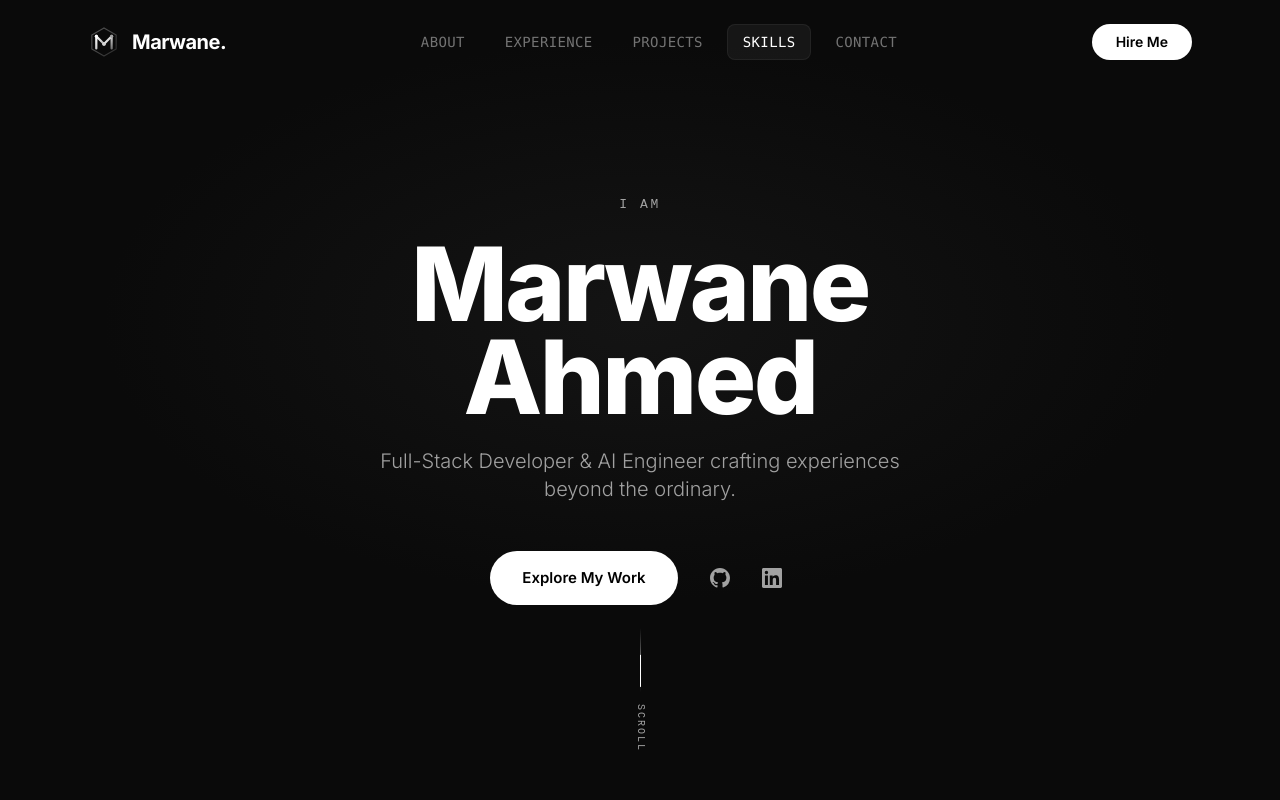
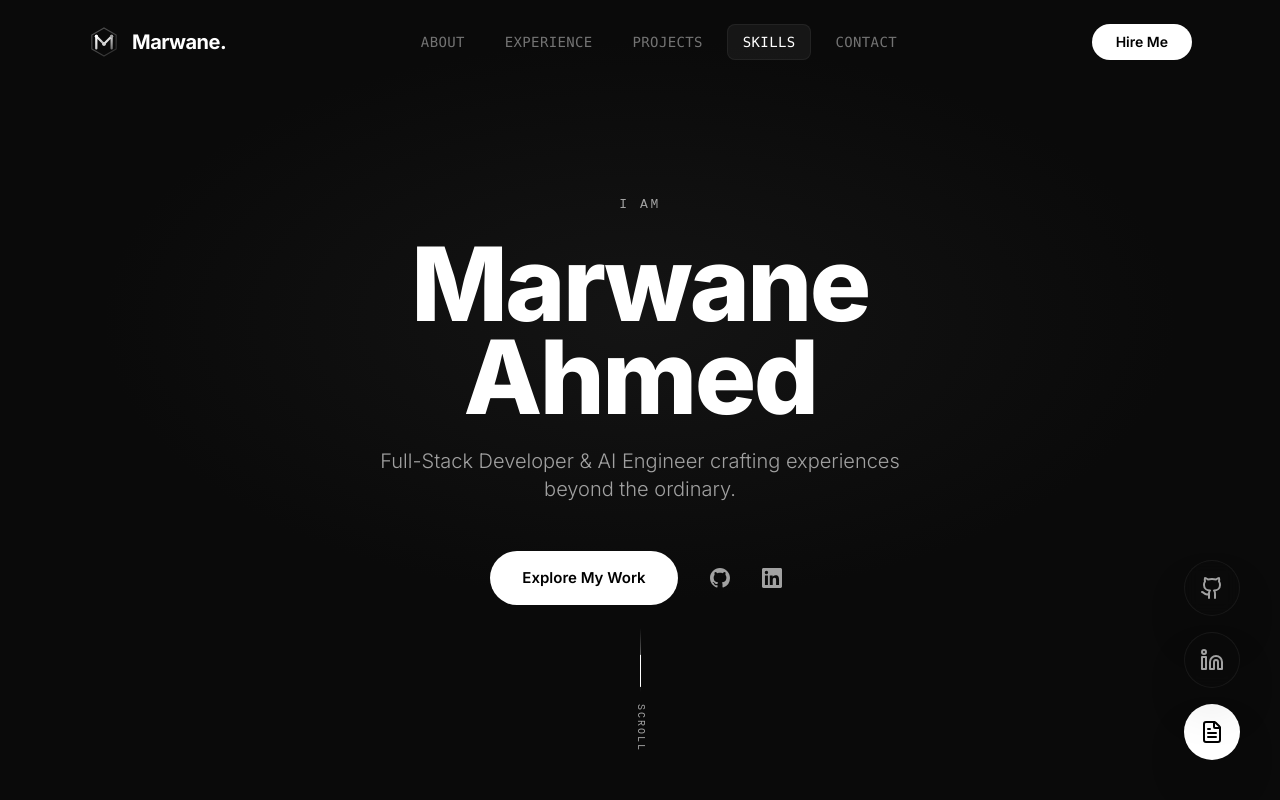
Before and after one commit to Marewane/modern_portfolio, a Next.js app: page / in a window 1280 px wide. Shown: the top 800 px of the page. Built offline with nearby package versions, Linux system fonts and the light colour scheme.

Commit message:
Add fixed floating socials

```diff
--- a/src/app/layout.tsx
+++ b/src/app/layout.tsx
@@ -1,6 +1,7 @@
 import type { Metadata } from "next";
 import { Inter } from "next/font/google";
 import "./globals.css";
+import FloatingSocials from "@/components/FloatingSocials";
 
 const inter = Inter({
   subsets: ["latin"],
@@ -41,6 +42,7 @@ export default function RootLayout({
     <html lang="en" className={inter.variable}>
       <body className={`${inter.className} mesh-bg noise antialiased`}>
         {children}
+        <FloatingSocials />
       </body>
     </html>
   );
--- /dev/null
+++ b/src/components/FloatingSocials.tsx
@@ -0,0 +1,48 @@
+"use client";
+
+import { motion } from "framer-motion";
+import { Github, Linkedin, FileText } from "lucide-react";
+
+export default function FloatingSocials() {
+  return (
+    <div className="fixed bottom-6 right-6 md:bottom-10 md:right-10 z-[100] flex flex-col gap-4">
+
+      <motion.a
+        href="https://github.com/Marewane"
+        target="_blank"
+        rel="noopener noreferrer"
+        whileHover={{ scale: 1.1, x: -5 }}
+        className="w-12 h-12 md:w-14 md:h-14 rounded-full surf-panel flex items-center justify-center text-neutral-400 hover:text-white border border-[var(--bd-2)] shadow-2xl backdrop-blur-xl"
+        title="GitHub"
+        aria-label="GitHub"
+      >
+        <Github size={20} className="md:w-6 md:h-6" />
+      </motion.a>
+
+      <motion.a
+        href="https://linkedin.com/in/marwane-ahmed"
+        target="_blank"
+        rel="noopener noreferrer"
+        whileHover={{ scale: 1.1, x: -5 }}
+        className="w-12 h-12 md:w-14 md:h-14 rounded-full surf-panel flex items-center justify-center text-neutral-400 hover:text-white border border-[var(--bd-2)] shadow-2xl backdrop-blur-xl"
+        title="LinkedIn"
+        aria-label="LinkedIn"
+      >
+        <Linkedin size={20} className="md:w-6 md:h-6" />
+      </motion.a>
+
+      <motion.a
+        href="/resume.pdf"
+        target="_blank"
+        rel="noopener noreferrer"
+        whileHover={{ scale: 1.1, x: -5 }}
+        className="w-12 h-12 md:w-14 md:h-14 rounded-full bg-white text-black flex items-center justify-center shadow-2xl hover:shadow-[0_0_20px_rgba(255,255,255,0.4)] transition-shadow"
+        title="Resume"
+        aria-label="Resume"
+      >
+        <FileText size={20} className="md:w-6 md:h-6" />
+      </motion.a>
+
+    </div>
+  );
+}
```
